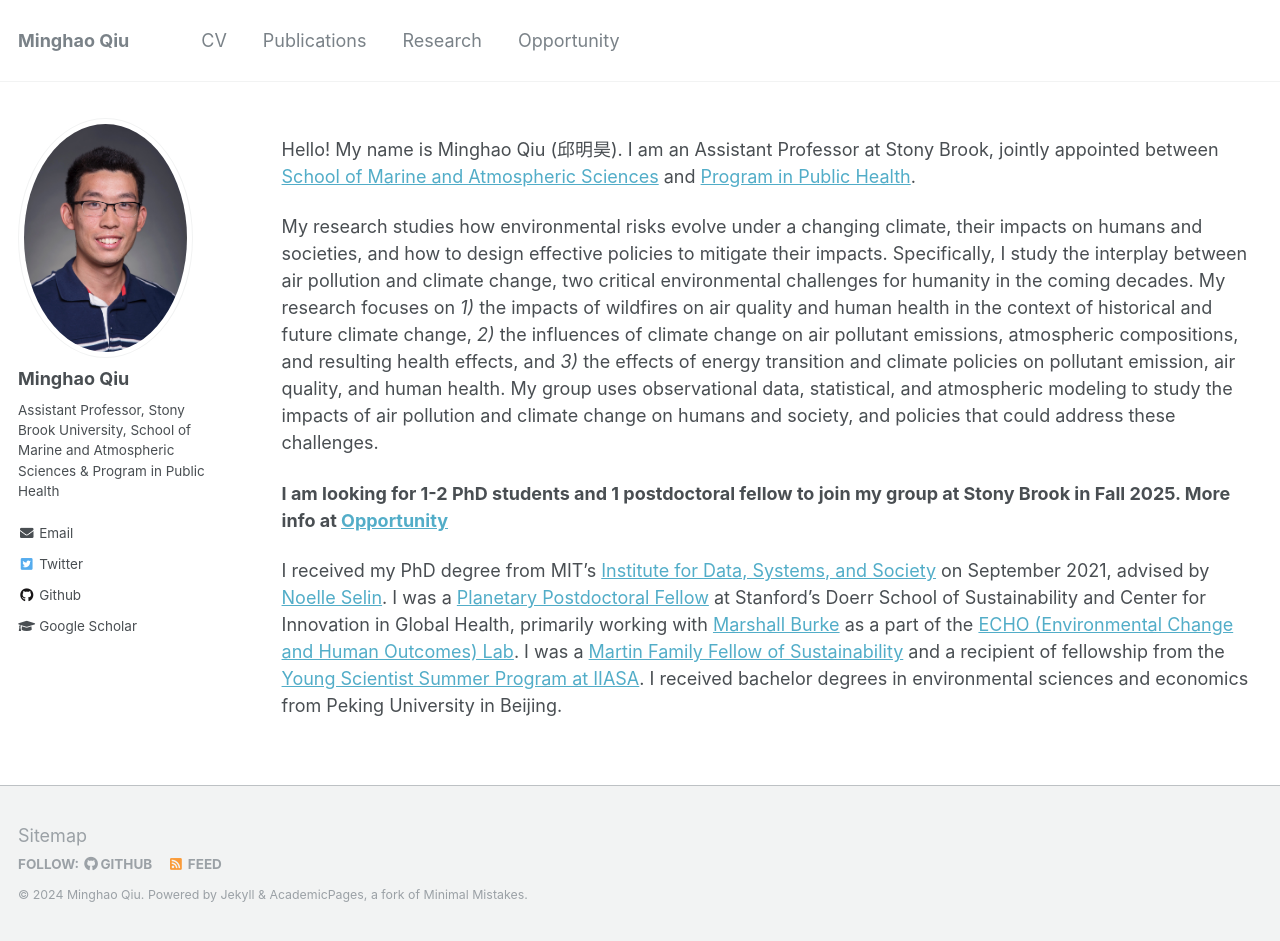
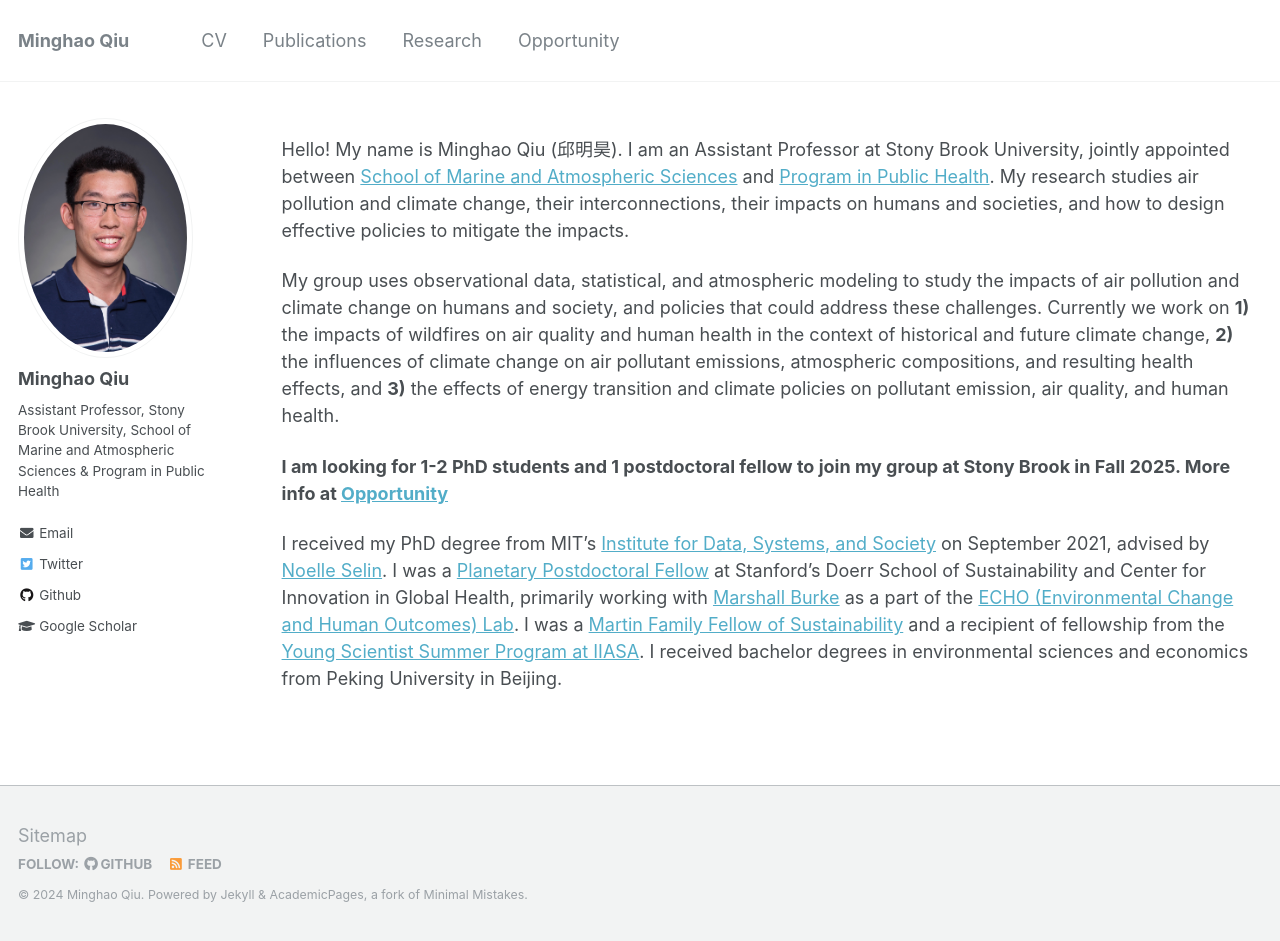
Before and after one commit to mhqiu/mhqiu.github.io, a Jekyll site: the page built from _pages/about.md, in a window 1280 px wide and 941 px high. Built offline with Jekyll 4.4.1, drawn with Linux system fonts in a browser that asks for light colours.

Commit message:
update about

```diff
--- a/_pages/about.md
+++ b/_pages/about.md
@@ -7,9 +7,9 @@ author_profile: true
 
 {% include base_path %}
 
-Hello! My name is Minghao Qiu (邱明昊). I am an Assistant Professor at Stony Brook, jointly appointed between [School of Marine and Atmospheric Sciences](https://www.stonybrook.edu/somas/people/) and [Program in Public Health](https://publichealth.stonybrookmedicine.edu/faculty/corefaculty).
+Hello! My name is Minghao Qiu (邱明昊). I am an Assistant Professor at Stony Brook University, jointly appointed between [School of Marine and Atmospheric Sciences](https://www.stonybrook.edu/somas/people/) and [Program in Public Health](https://publichealth.stonybrookmedicine.edu/faculty/corefaculty). My research studies air pollution and climate change, their interconnections, their impacts on humans and societies, and how to design effective policies to mitigate the impacts.
 
-My research studies how environmental risks evolve under a changing climate, their impacts on humans and societies, and how to design effective policies to mitigate their impacts. Specifically, I study the interplay between air pollution and climate change, two critical environmental challenges for humanity in the coming decades. My research focuses on *1)* the impacts of wildfires on air quality and human health in the context of historical and future climate change, *2)* the influences of climate change on air pollutant emissions, atmospheric compositions, and resulting health effects, and *3)* the effects of energy transition and climate policies on pollutant emission, air quality, and human health. My group uses observational data, statistical, and atmospheric modeling to study the impacts of air pollution and climate change on humans and society, and policies that could address these challenges.
+My group uses observational data, statistical, and atmospheric modeling to study the impacts of air pollution and climate change on humans and society, and policies that could address these challenges. Currently we work on **1)** the impacts of wildfires on air quality and human health in the context of historical and future climate change, **2)** the influences of climate change on air pollutant emissions, atmospheric compositions, and resulting health effects, and **3)** the effects of energy transition and climate policies on pollutant emission, air quality, and human health.
 
 **I am looking for 1-2 PhD students and 1 postdoctoral fellow to join my group at Stony Brook in Fall 2025. More info at [Opportunity](https://mhqiu.github.io/opportunity/)**
 
```
